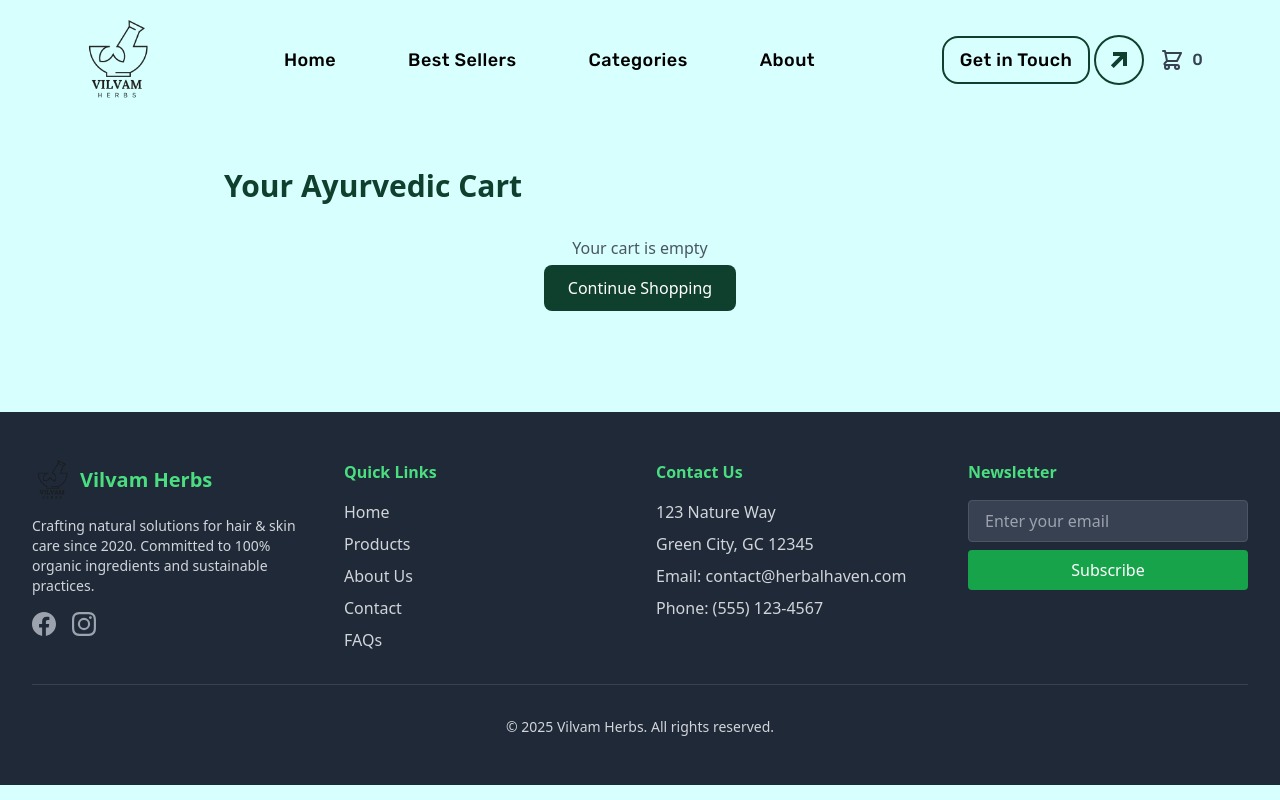
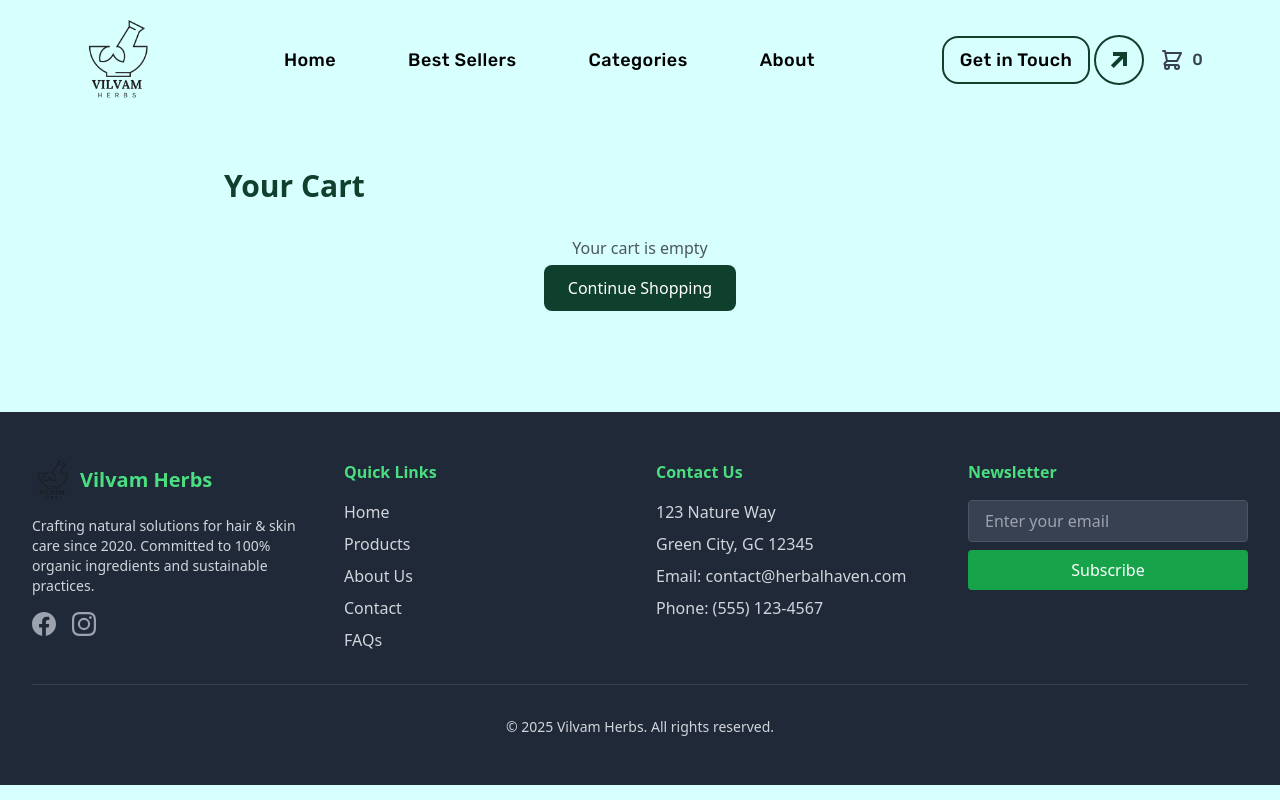
Before and after one commit to gaqlaxy/VilvamHerbs, a React (Vite) app: page /cart in a window 1280 px wide. Built offline with nearby package versions, Linux system fonts and the light colour scheme.

Commit message:
Completed Cart Functionality and Mail inquiry

```diff
--- a/src/Pages/CartPage.jsx
+++ b/src/Pages/CartPage.jsx
@@ -316,7 +316,7 @@ export default function CartPage() {
       className="max-w-4xl mx-auto py-12 px-4 sm:px-6 lg:px-8"
     >
       <h1 className="text-3xl font-bold text-[#0e402d] mb-8">
-        Your Ayurvedic Cart
+        Your Cart
       </h1>
 
       {cart.length === 0 ? (
```
Also changed, not shown: src/Pages/CategoryProductsPage.jsx (line endings or trailing spaces), 1 other file (tests, documents, lock files or other folders).
